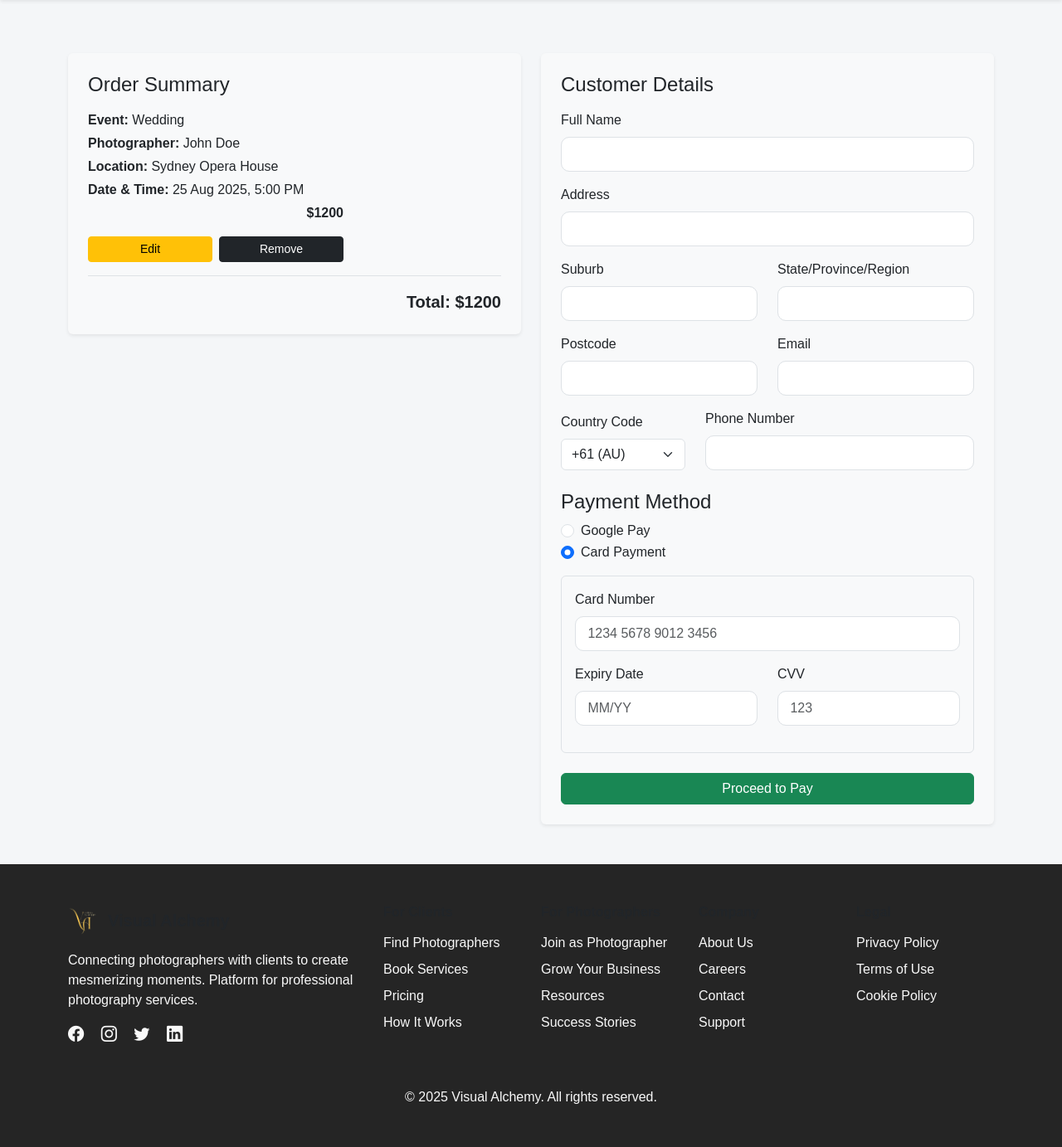
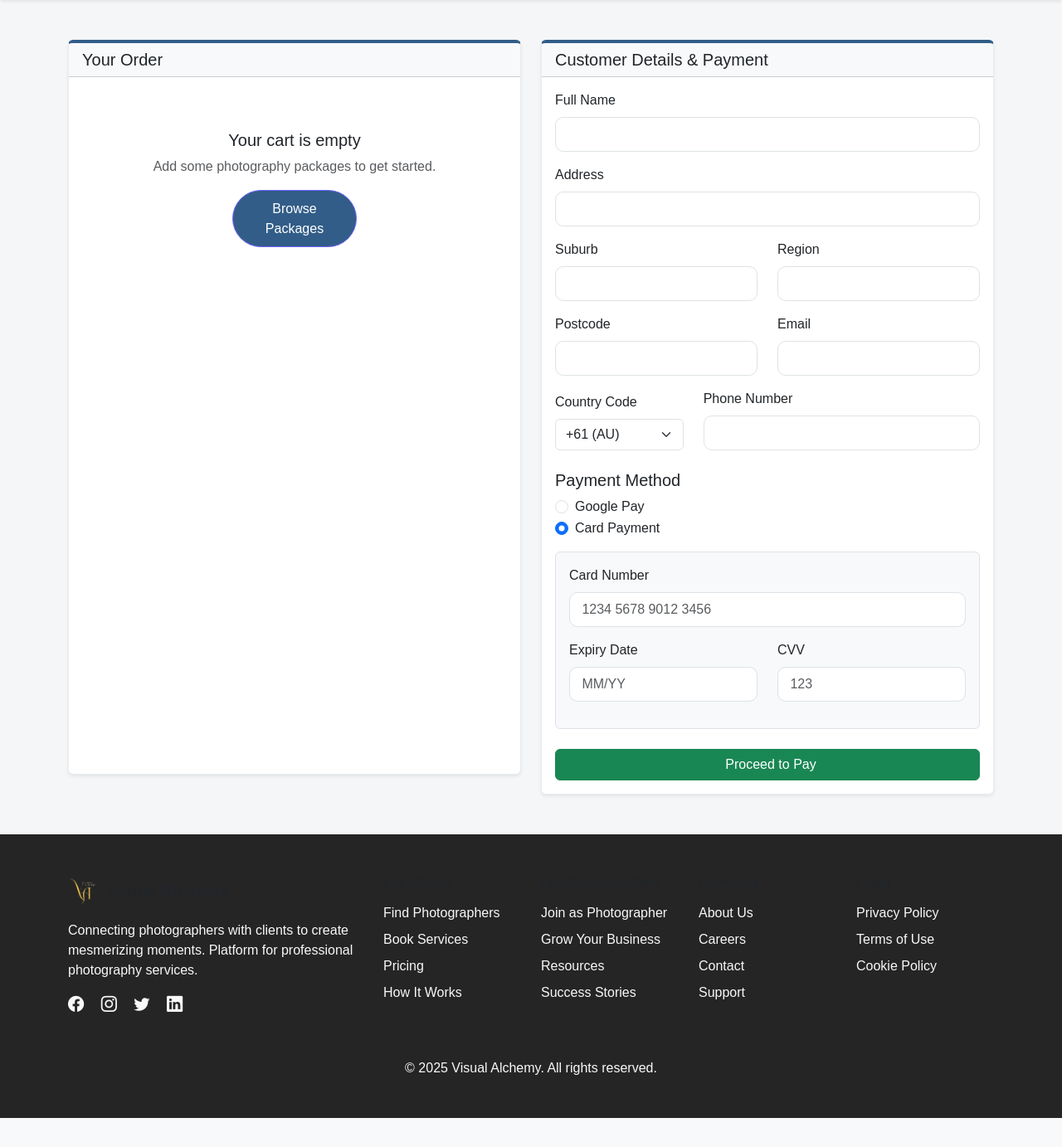
Before and after one commit to Jibitha0405/582_Assignment3, a Flask app: page /checkout in a window 1280 px wide. Shown: the part 80-1463 px from the top of the page at 83% size. After the commit the page ends 1428 px from the top, so only its background shows below. Run offline with Flask 3, Linux system fonts and the light colour scheme.

Commit message:
checkout

```diff
--- a/project/templates/checkout.html
+++ b/project/templates/checkout.html
@@ -1,76 +1,124 @@
 {% extends "base.html" %}
-{% block title %}Checkout | Visual Alchemy{% endblock %}
+{% block title %}Checkout - Visual Alchemy{% endblock %}
 
 {% block content %}
 <div class="container py-5">
     <div class="row">
-        <!-- Left: Order Summary -->
+        <!-- Left: Cart Items & Order Summary -->
         <div class="col-lg-6 mb-4">
-            <div class="bg-light p-4 mt-3 shadow-sm rounded">
-                <h4 class="mb-3">Order Summary</h4>
-
-                <div class="d-flex justify-content-between border-bottom pb-3 mb-3 flex-wrap">
-                    <div>
-                        <p class="mb-1"><strong>Event:</strong> Wedding</p>
-                        <p class="mb-1"><strong>Photographer:</strong> John Doe</p>
-                        <p class="mb-1"><strong>Location:</strong> Sydney Opera House</p>
-                        <p class="mb-1"><strong>Date & Time:</strong> 25 Aug 2025, 5:00 PM</p>
+            <div class="card shadow-sm">
+                <div class="card-header bg-light">
+                    <h5 class="mb-0">Your Order</h5>
                 </div>
-                    <div class="text-end">
-                        <p class="fw-bold">$1200</p>
-                        <div class="d-grid gap-2 d-sm-flex justify-content-sm-end">
-                            <button class="btn btn-sm btn-warning">Edit</button>
-                            <button class="btn btn-sm btn-danger">Remove</button>
+                <div class="card-body">
+                    {% if items %}
+                        {% for item in items %}
+                        <div class="row align-items-center mb-3 pb-3 border-bottom">
+                            <div class="col-md-4">
+                                <img src="{{ url_for('static', filename='img/default_package.jpg') }}"
+                                     class="img-fluid rounded"
+                                     alt="{{ item.package.name if item.package is defined else item['name'] }}">
+                            </div>
+                            <div class="col-md-8">
+                                <h6 class="mb-1">{{ item.package.name if item.package is defined else item['name'] }}</h6>
+                                <small class="text-muted">
+                                    {% if item.package is defined %}
+                                        {{ item.package.description or 'Photography package' }}
+                                    {% else %}
+                                        Photography package
+                                    {% endif %}
+                                </small>
+                                <div class="mt-2">
+                                    <span class="badge bg-light text-dark">
+                                        {% if item.package is defined %}
+                                            {{ item.location.region if item.location else 'No location selected' }}
+                                        {% else %}
+                                            {{ item['location'] }}
+                                        {% endif %}
+                                    </span>
+                                    <span class="badge bg-light text-dark">
+                                        {% if item.package is defined %}
+                                            {{ item.selected_datetime.strftime("%d %b %Y, %I:%M %p") if item.selected_datetime else '' }}
+                                        {% else %}
+                                            {{ item['selected_datetime'] }}
+                                        {% endif %}
+                                    </span>
+                                </div>
+                                <div class="text-end mt-2 fw-bold">
+                                    ${{ "%.2f"|format(item.price if item.package is defined else item['price']) }}
                                 </div>
                             </div>
                         </div>
-
-                <div class="text-end fw-bold fs-5 mt-3">
-                    Total: $1200
+                        {% endfor %}
+                        <div class="d-flex justify-content-between mb-2">
+                            <span>Subtotal ({{ items|length }} item{{ 's' if items|length != 1 else '' }})</span>
+                            <span>${{ "%.2f"|format(total) }}</span>
+                        </div>
+                        <div class="d-flex justify-content-between mb-2">
+                            <span>Service Fee</span>
+                            <span>$5.00</span>
+                        </div>
+                        <hr>
+                        <div class="d-flex justify-content-between mb-3">
+                            <strong>Total</strong>
+                            <strong class="text-primary">${{ "%.2f"|format(total + 5.00) }}</strong>
+                        </div>
+                    {% else %}
+                        <div class="text-center py-5">
+                            <i class="fas fa-shopping-cart fa-3x text-muted mb-3"></i>
+                            <h5>Your cart is empty</h5>
+                            <p class="text-muted">Add some photography packages to get started.</p>
+                            <a href="{{ url_for('vendor_gallery') }}" class="btn btn-primary">Browse Packages</a>
+                        </div>
+                    {% endif %}
                 </div>
             </div>
         </div>
 
         <!-- Right: Customer Details -->
         <div class="col-lg-6">
-            <div class="bg-light shadow-sm p-4 mt-3 rounded">
-                <h4 class="mb-3">Customer Details</h4>
-                <form>
+            <div class="card shadow-sm">
+                <div class="card-header bg-light">
+                    <h5 class="mb-0">Customer Details & Payment</h5>
+                </div>
+                <div class="card-body">
+                    <form method="POST" action="{{ url_for('process_checkout') }}">
                         <div class="mb-3">
                             <label class="form-label">Full Name</label>
-                        <input type="text" class="form-control" required>
+                            <input type="text" name="full_name" class="form-control" required>
                         </div>
+
                         <div class="mb-3">
                             <label class="form-label">Address</label>
-                        <input type="text" class="form-control" required>
+                            <input type="text" name="address" class="form-control" required>
                         </div>
 
                         <div class="row">
                             <div class="col-md-6 mb-3">
                                 <label class="form-label">Suburb</label>
-                            <input type="text" class="form-control">
+                                <input type="text" name="suburb" class="form-control">
                             </div>
                             <div class="col-md-6 mb-3">
-                            <label class="form-label">State/Province/Region</label>
-                            <input type="text" class="form-control">
+                                <label class="form-label">Region</label>
+                                <input type="text" name="region" class="form-control">
                             </div>
                         </div>
 
                         <div class="row">
                             <div class="col-md-6 mb-3">
                                 <label class="form-label">Postcode</label>
-                            <input type="text" class="form-control">
+                                <input type="text" name="postcode" class="form-control">
                             </div>
                             <div class="col-md-6 mb-3">
                                 <label class="form-label">Email</label>
-                            <input type="email" class="form-control" required>
+                                <input type="email" name="email" class="form-control" required>
                             </div>
                         </div>
 
                         <div class="row align-items-end mb-3">
                             <div class="col-md-4">
                                 <label class="form-label">Country Code</label>
-                            <select class="form-select">
+                                <select class="form-select" name="country_code">
                                     <option value="+61">+61 (AU)</option>
                                     <option value="+91">+91 (IN)</option>
                                     <option value="+1">+1 (US)</option>
@@ -78,41 +126,44 @@
                             </div>
                             <div class="col-md-8">
                                 <label class="form-label">Phone Number</label>
-                            <input type="tel" class="form-control" required>
+                                <input type="tel" name="phone" class="form-control" required>
                             </div>
                         </div>
 
-                    <h4 class="mt-4">Payment Method</h4>
+                        <h5 class="mt-4">Payment Method</h5>
                         <div class="form-check">
-                        <input class="form-check-input" type="radio" name="paymentMethod">
+                            <input class="form-check-input" type="radio" name="payment_method" value="Google Pay">
                             <label class="form-check-label">Google Pay</label>
                         </div>
                         <div class="form-check mb-3">
-                        <input class="form-check-input" type="radio" name="paymentMethod" checked>
+                            <input class="form-check-input" type="radio" name="payment_method" value="Card" checked>
                             <label class="form-check-label">Card Payment</label>
                         </div>
 
                         <div class="border rounded p-3 bg-light">
                             <div class="mb-3">
                                 <label class="form-label">Card Number</label>
-                            <input type="text" class="form-control" placeholder="1234 5678 9012 3456">
+                                <input type="text" name="card_number" class="form-control" placeholder="1234 5678 9012 3456">
                             </div>
                             <div class="row">
                                 <div class="col-md-6 mb-3">
                                     <label class="form-label">Expiry Date</label>
-                                <input type="text" class="form-control" placeholder="MM/YY">
+                                    <input type="text" name="expiry_date" class="form-control" placeholder="MM/YY">
                                 </div>
                                 <div class="col-md-6 mb-3">
                                     <label class="form-label">CVV</label>
-                                <input type="text" class="form-control" placeholder="123">
+                                    <input type="text" name="cvv" class="form-control" placeholder="123">
                                 </div>
                             </div>
                         </div>
 
-                    <button type="submit" class="btn btn-success w-100 mt-4">Proceed to Pay</button>
+                        <button type="submit" class="btn btn-success w-100 mt-4">
+                            <i class="fas fa-lock me-2"></i>Proceed to Pay
+                        </button>
                     </form>
                 </div>
             </div>
         </div>
     </div>
+</div>
 {% endblock %}
```
Lines whose indentation alone changed are shown as unchanged.
